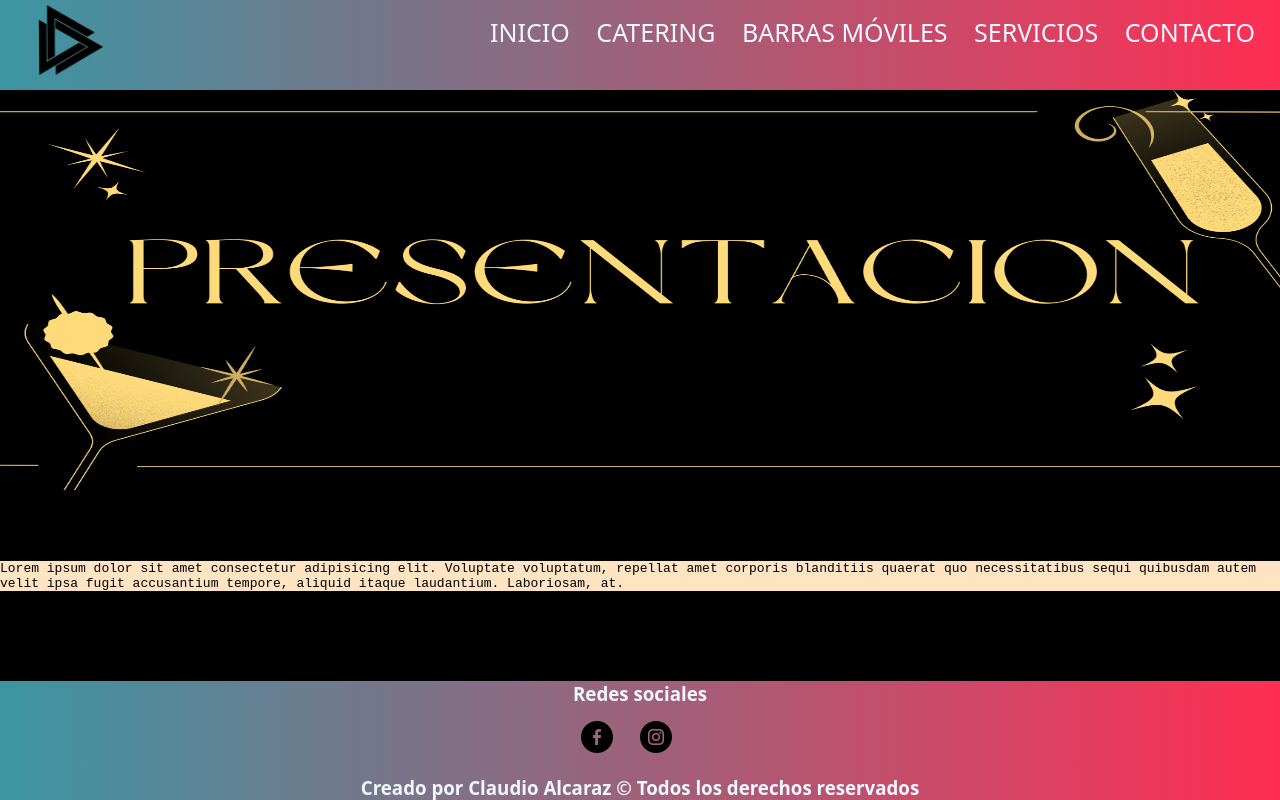
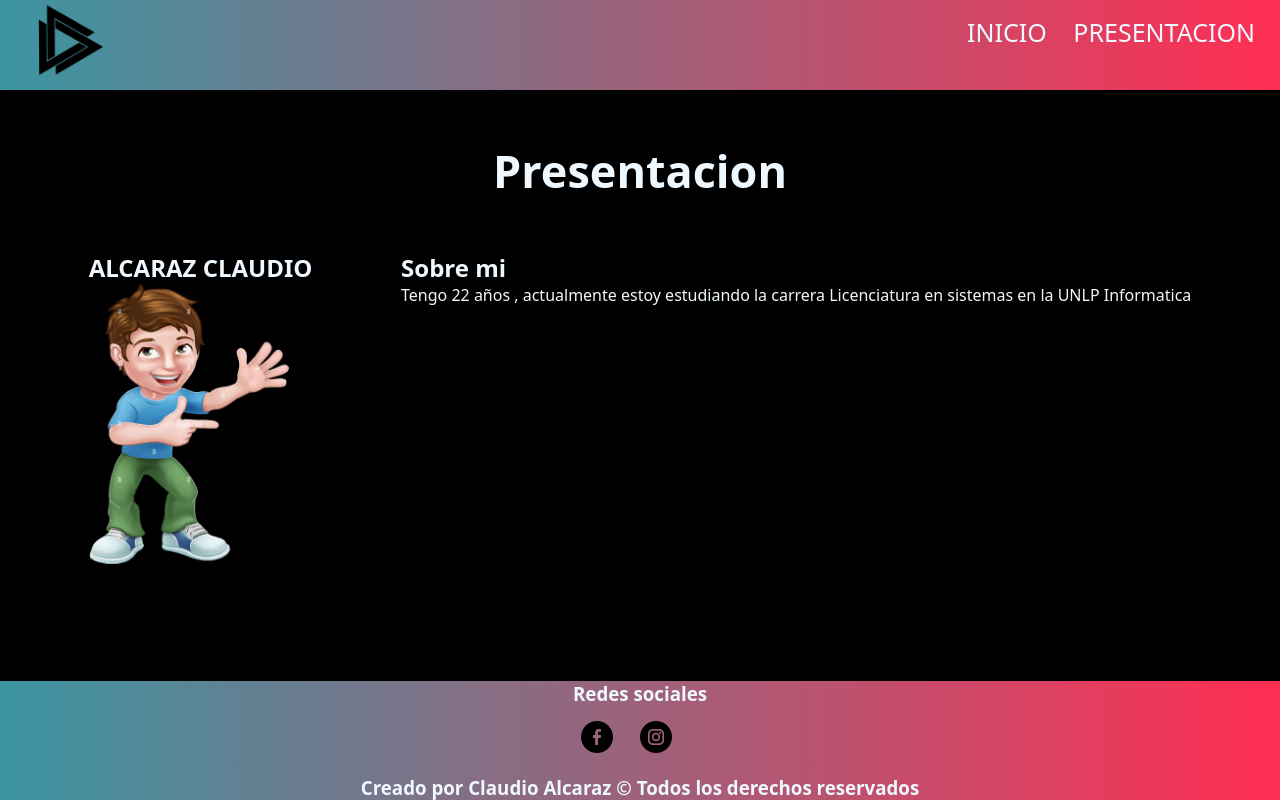
Before and after one commit to Clau221/BA-Multiplica2.0-C39, a plain HTML site: page index.html in a window 1280 px wide. Drawn offline with Linux system fonts and the light colour scheme.

Commit message:
nuevosCambios

```diff
--- a/css/style.css
+++ b/css/style.css
@@ -5,38 +5,44 @@
 }
 
 /* Estilos generales */
-body{
-    font-family: system-ui, -apple-system, BlinkMacSystemFont, 'Segoe UI', Roboto, Oxygen, Ubuntu, Cantarell, 'Open Sans', 'Helvetica Neue', sans-serif;
+body {
+  font-family: system-ui, -apple-system, BlinkMacSystemFont, "Segoe UI", Roboto,
+    Oxygen, Ubuntu, Cantarell, "Open Sans", "Helvetica Neue", sans-serif;
   background-color: black;
 }
 
-.img_Personalizada{
-    height: 400px;
-    width: 100%;
+.img_Personalizada {
+  height: 280px;
+  width: 200px;
 }
-.presentacion{
-   margin-inline-start: auto;
+.presentacion {
+  display: flex;
+  justify-content: center;
+  color: aliceblue;
+  font-size: 30px;
+  padding-top: 50px;
+  padding-bottom: 50px;
 }
-img{
+img {
   justify-content: center;
 }
 /* Estilos nav */
-header{
+header {
   display: flex;
   height: 90px;
-    background: linear-gradient(to right,#3c95a2,#ff2e53);
+  background: linear-gradient(to right, #3c95a2, #ff2e53);
 }
 
-header{
+header {
   justify-content: end;
 }
 
-.logo{
+.logo {
   display: flex;
   height: 80px;
 }
 
-.logo img{
+.logo img {
   height: 80px;
 }
 
@@ -47,31 +53,34 @@ a {
   margin: auto;
 }
 
-ul{
+ul {
   color: aliceblue;
   font-size: 25px;
   padding: 15px;
 }
 
-li{
+li {
   display: inline;
   color: aliceblue;
   padding: 10px;
 }
 /* Estilos seccion info */
-.informacion{
-    font-family: monospace;
-    background-color: bisque;
+
+.secciones {
+  display: flex;
+  color: aliceblue;
+  justify-content: space-evenly;
 }
 
 /* Estilos footer */
 
-.interior{
-    background: linear-gradient(to right,#3c95a2,#ff2e53);
+.interior {
+  background: linear-gradient(to right, #3c95a2, #ff2e53);
   color: aliceblue;
   justify-content: center;
   text-align: center;
   bottom: 0px;
   position: absolute;
   width: 100%;
+  position: absolute;
 }
--- a/index.html
+++ b/index.html
@@ -20,35 +20,28 @@
       <nav>
         <ul >
           <li><a href="index.html">Inicio</a></li>
-          <li><a target="_blank" href="htmls/Catering.html">Catering</a></li>
-          <li>
-            <a target="_blank" href="htmls/Barra.html">Barras Móviles</a>
-          </li>
-          <li>
-            <a target="_blank" href="htmls/Servicios.html">Servicios</a>
-          </li>
-          <li><a target="_blank" href="htmls/Contacto.html">Contacto</a></li>
+          <li><a href="#Presentacion">Presentacion</a></li>
         </ul>
       </nav>
     </header>
     <!-- Comienzo de presentacion acorde a cada pagina -->
     <section id="Presentacion" class="presentacion">
-      <img src="/img/PRESENTACION.png" alt="" class="img_Personalizada"/>
+      <div>
+        <h1>Presentacion</h1>
+      </div>
     </section>
     <!-- Fin de seccion presentacion -->
     <main>
-      <section>
+      <section class="secciones">
         <div>
           <h1>ALCARAZ CLAUDIO</h1>
+          <img class="img_Personalizada "src="./img/persona.png" alt="Persona">
         </div>
         <div>
           <h2>Sobre mi</h2>
+          <p>Tengo 22 años , actualmente estoy estudiando la carrera Licenciatura en sistemas en la UNLP Informatica</p>
         </div>
       </section>
-
-    <section id="info" class="informacion">
-      Lorem ipsum dolor sit amet consectetur adipisicing elit. Voluptate voluptatum, repellat amet corporis blanditiis quaerat quo necessitatibus sequi quibusdam autem velit ipsa fugit accusantium tempore, aliquid itaque laudantium. Laboriosam, at.
-  </section>
     </main>
     <!-- Comienzo del Footer de la pagina "<footer>" -->
     <footer class="interior">
```
Also changed, not shown: img/kid-cartoon-boy-senalando-a-los-ninos-2gcj886.jpg (added), img/persona.png (added), img/stock-vector-hand-drawn-style-vector-design-illustrations-1217951122.jpg (added). Lines whose indentation alone changed are shown as unchanged.
